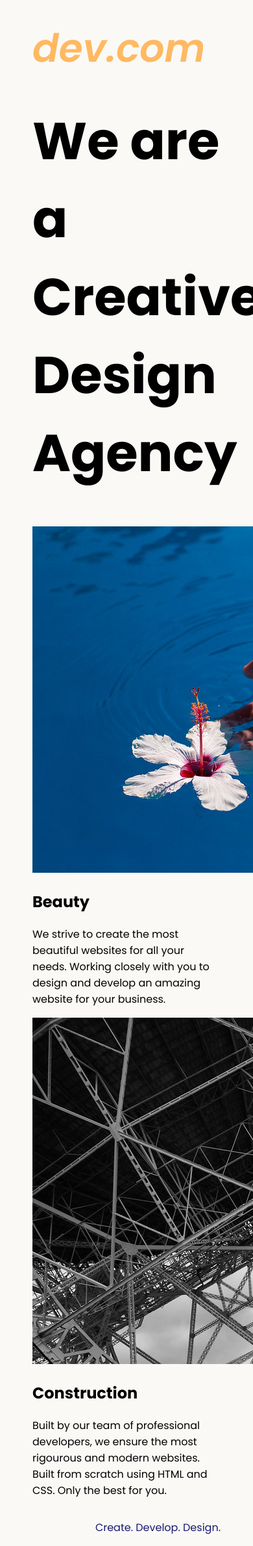
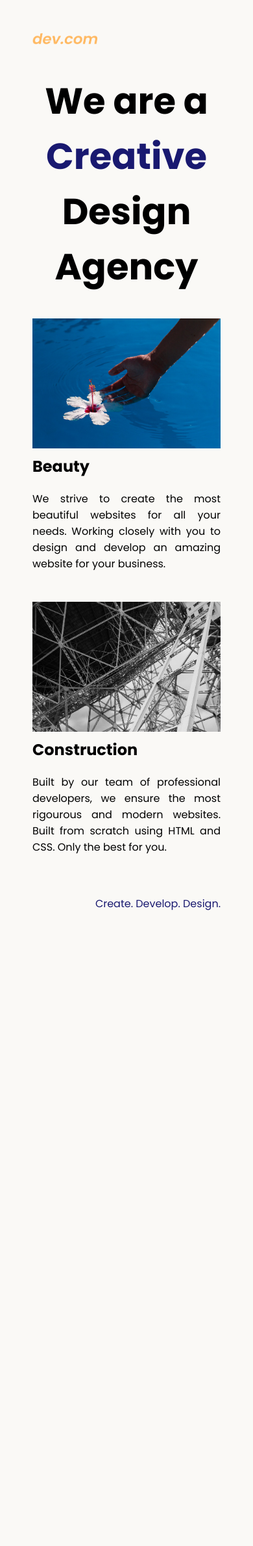
Before and after one commit to cleyssonsantos/programmation_study, a PHP site: page / in a window 390 px wide; the page is wider, and only the part inside the window is pictured. Shown: that part at 65% size. After the commit the page ends 1401 px from the top of that part, so only its background shows below. Run offline with PHP 8.4, Linux system fonts and the light colour scheme.

Commit message:
projeto para praticar conceitos de responsividade

```diff
--- a/HTML5/Dra Angela/8.4+Web+Design+Agency+Project/8.4 Web Design Agency Project/index.html
+++ b/HTML5/Dra Angela/8.4+Web+Design+Agency+Project/8.4 Web Design Agency Project/index.html
@@ -14,7 +14,7 @@
 <body>
   <div class="main">
     <img class="logo" src="./assets/images/logo.png" alt="logo">
-    <h1>We are a Creative Design Agency</h1>
+    <h1>We are a <span>Creative</span> <br /> Design Agency</h1>
     <div class="left card"><img class="tile-image" src="./assets/images/beautiful.jpg" alt="hand and flower in water">
       <h2 class="card-title">Beauty</h2>
       <p class="card-text">We strive to create the most beautiful websites for all your needs. Working closely with you
--- a/HTML5/Dra Angela/8.4+Web+Design+Agency+Project/8.4 Web Design Agency Project/style.css
+++ b/HTML5/Dra Angela/8.4+Web+Design+Agency+Project/8.4 Web Design Agency Project/style.css
@@ -10,6 +10,28 @@ body {
   flex: 1;
 }
 
+.tile-image {
+  float: left;
+  height: 200px;
+  margin-right: 6%;
+}
+
+.card {
+  width: 45%;
+}
+
+.left {
+  float: left;
+}
+
+.right {
+  float: right;
+}
+
+h1 > span {
+  color: midnightblue;
+}
+
 h1 {
   font-size: 5rem;
 }
@@ -18,3 +40,28 @@ footer {
   text-align: right;
   color: midnightblue;
 }
+
+@media (max-width: 680px) {
+  .logo {
+    width: 100px;
+  }
+
+  h1 {
+    font-size: 3.5rem;
+    text-align: center;
+  }
+
+  .card {
+    width: 100%;
+    display: block;
+    margin-bottom: 30px;
+    text-align: justify;
+  }
+
+  .card img {
+    margin-bottom: 10px;
+    width: 100%;
+    display: inline;
+    object-fit: cover;
+  }
+}
```
